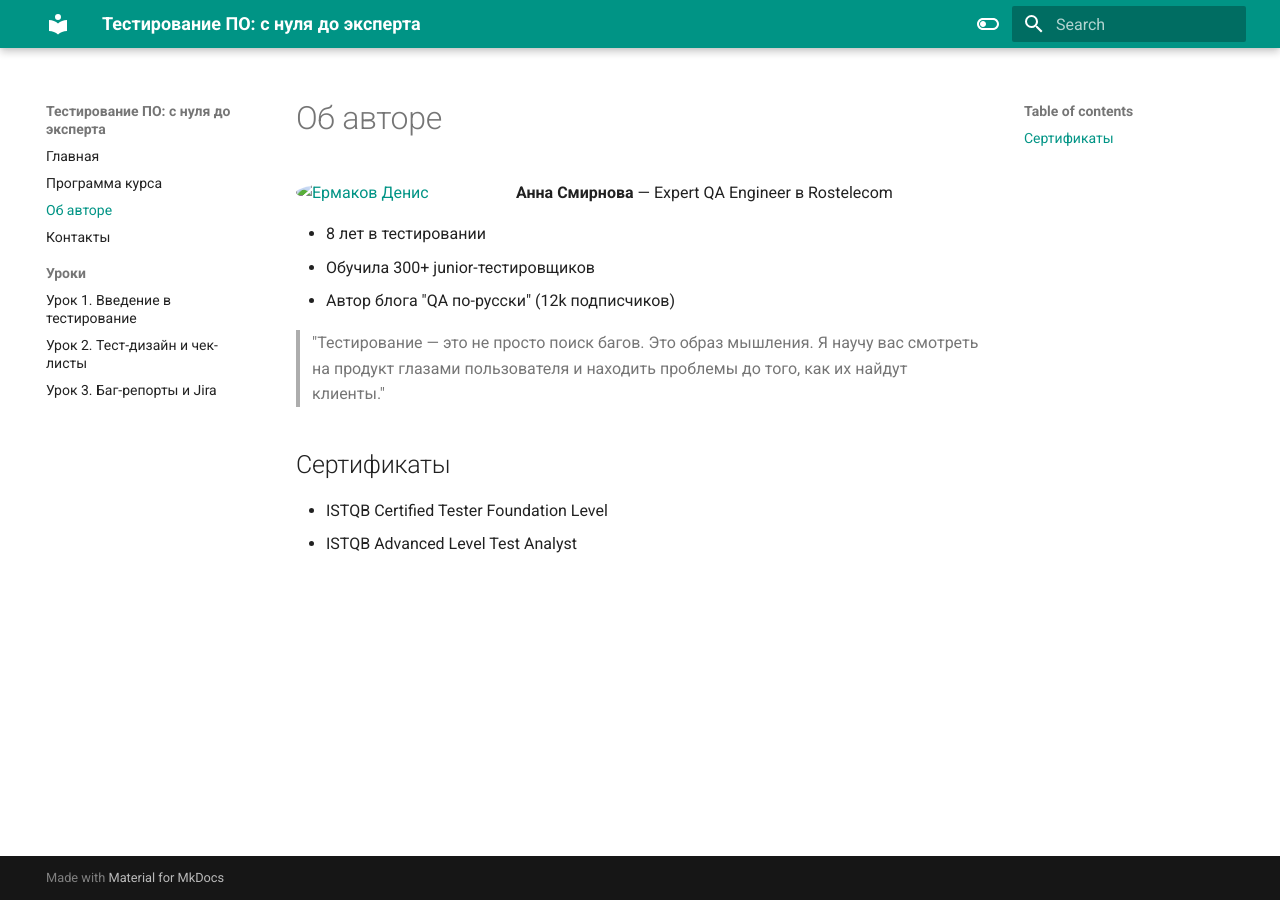
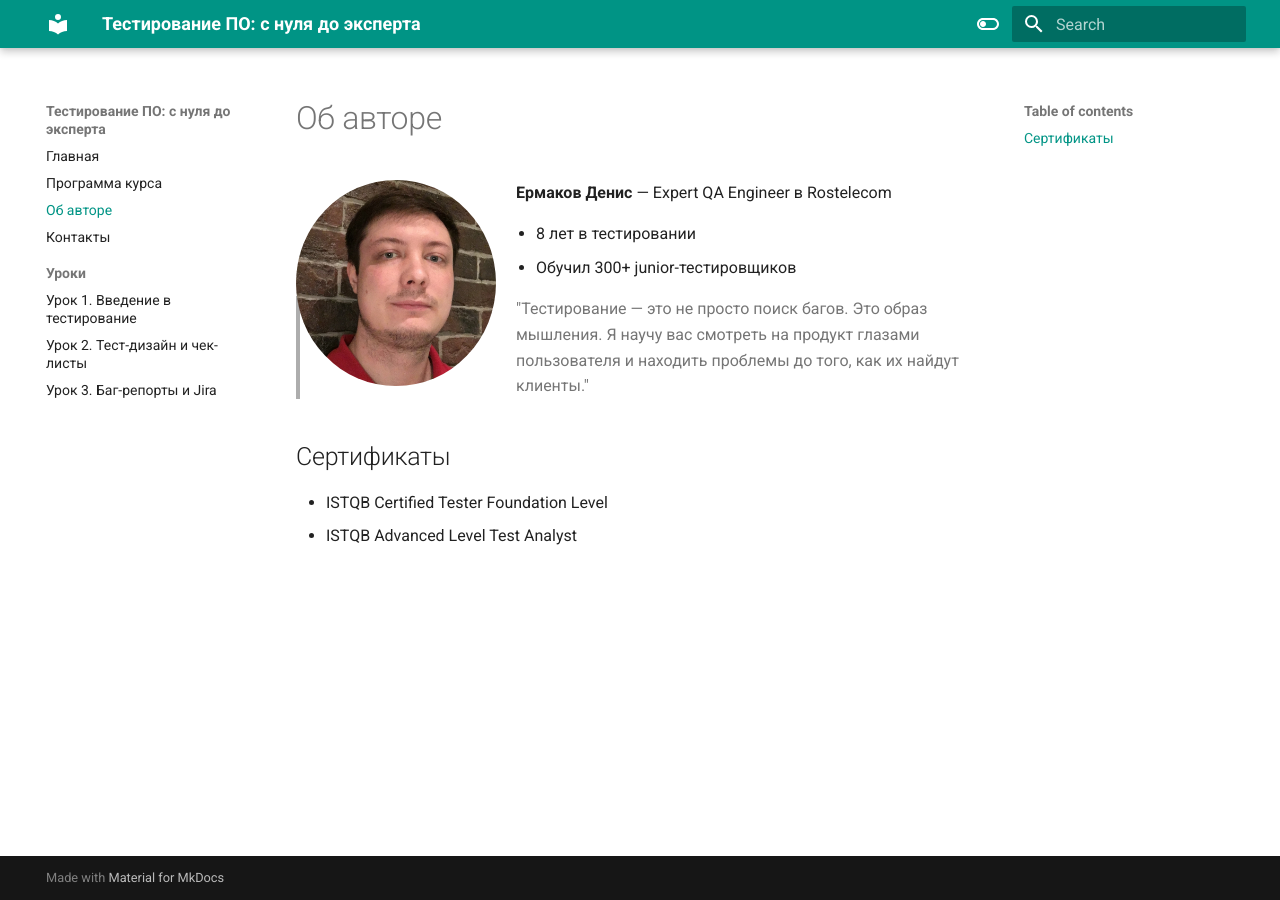
Before and after one commit to Denis-EA/project, an MkDocs documentation site: the page built from docs/about.md, in a window 1280 px wide. Built offline with MkDocs 1.6.1 and Material for MkDocs 9.7.7, drawn with Linux system fonts in a browser that asks for light colours.

Commit message:
add photo

```diff
--- a/docs/about.md
+++ b/docs/about.md
@@ -2,11 +2,10 @@
 
 ![Ермаков Денис](../assets/images/author.jpg){ width="200" align="left" style="margin-right: 20px; border-radius: 50%;" }
 
-**Анна Смирнова** — Expert QA Engineer в Rostelecom
+**Ермаков Денис** — Expert QA Engineer в Rostelecom
 
 - 8 лет в тестировании
-- Обучила 300+ junior-тестировщиков
-- Автор блога "QA по-русски" (12k подписчиков)
+- Обучил 300+ junior-тестировщиков
 
 > "Тестирование — это не просто поиск багов. Это образ мышления. Я научу вас смотреть на продукт глазами пользователя и находить проблемы до того, как их найдут клиенты."
 
```
Also changed, not shown: docs/assets/images/author.jpg (added), docs/assets/images/hero-bg.jpg (deleted).
